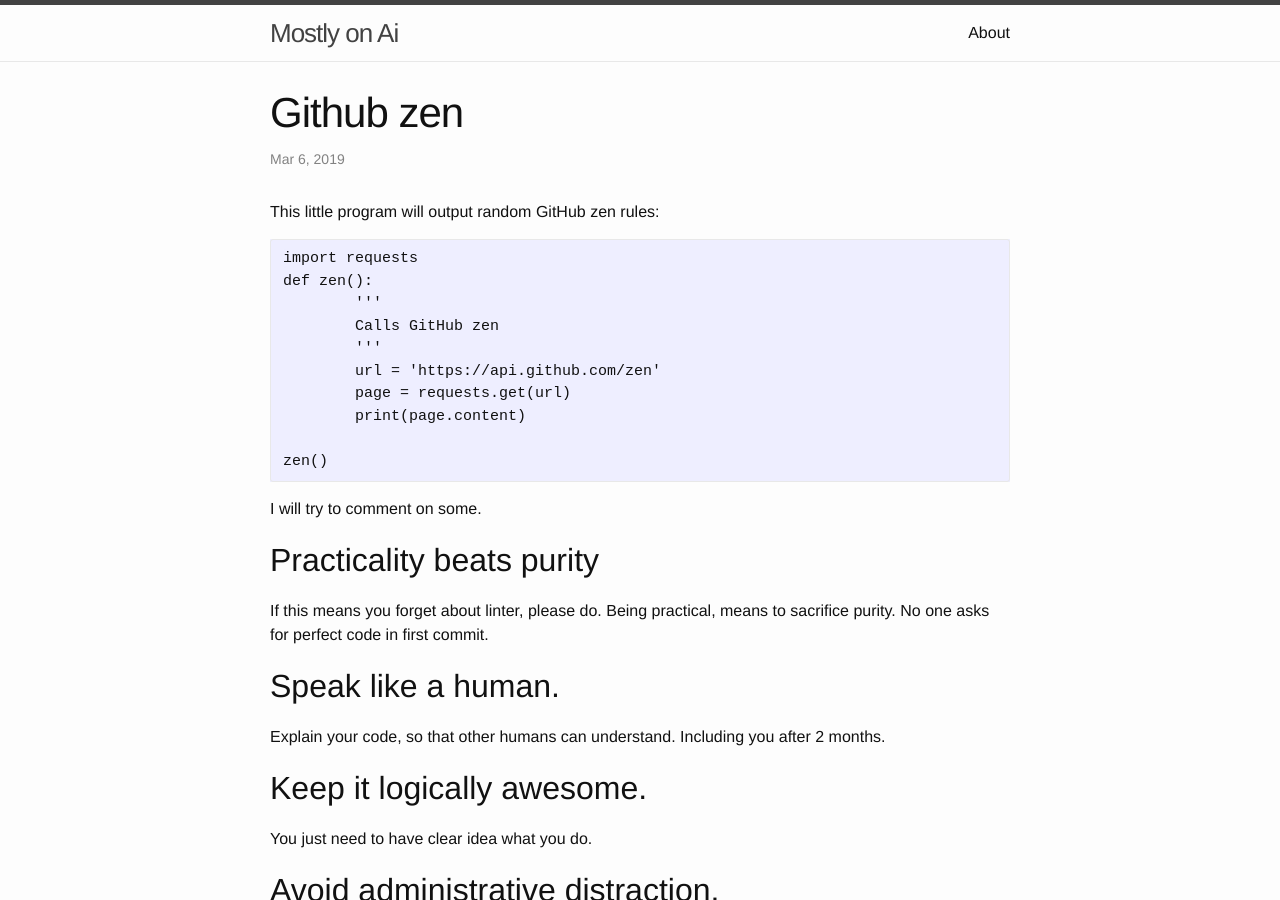
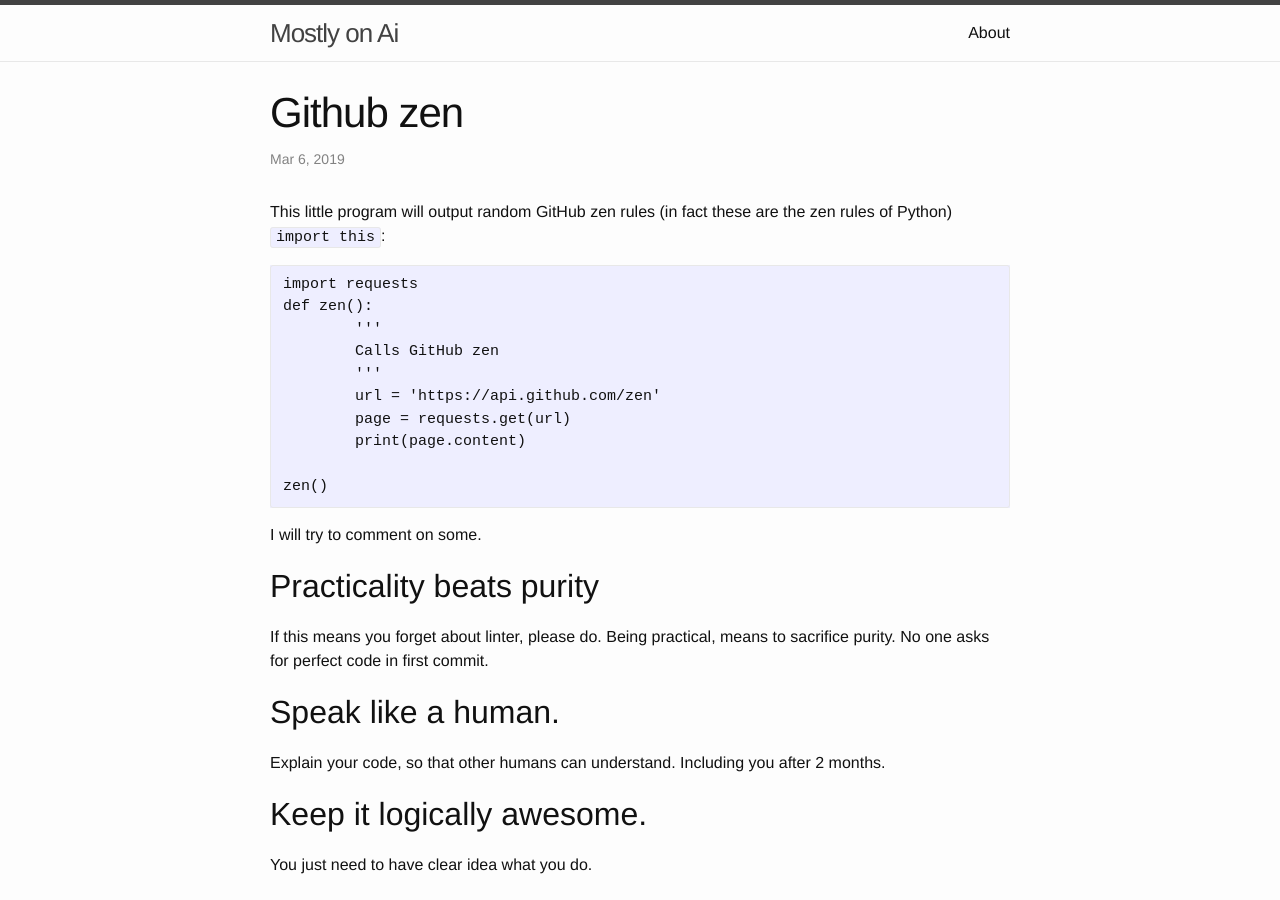
Before and after one commit to dejanbatanjac/dejanbatanjac.github.io, a Jekyll site: the page built from _posts/2019-03-06-GitHub Zen.md, in a window 1280 px wide and 900 px high. Built offline with Jekyll 4.4.1, drawn with Linux system fonts in a browser that asks for light colours; our own code applies the rules of GitHub Pages for plain Markdown files.

Commit message:
Update 2019-03-06-GitHub Zen.md

```diff
--- a/_posts/2019-03-06-GitHub Zen.md
+++ b/_posts/2019-03-06-GitHub Zen.md
@@ -1,7 +1,7 @@
 ---
 published: true
 ---
-This little program will output random GitHub zen rules:
+This little program will output random GitHub zen rules (in fact these are the zen rules of Python) `import this`:
 
 ~~~
 import requests
```
